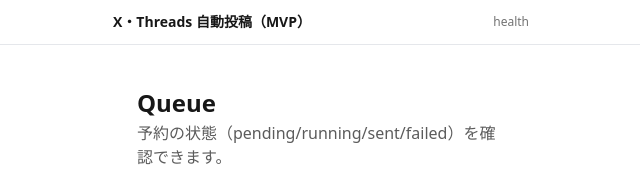
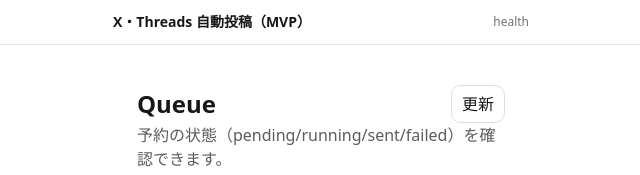
Before and after one commit to TT-03/X-Threads-, a Next.js app: page /queue in a window 1280 px wide. Shown: the top 175 px of the page, without its empty margins (319-959 px from the left). Built offline with nearby package versions, Linux system fonts and the light colour scheme; no server answers.

Commit message:
Update page.tsx

```diff
--- a/app/(app)/queue/page.tsx
+++ b/app/(app)/queue/page.tsx
@@ -68,7 +68,23 @@ export default function QueuePage() {
 
   return (
     <main style={{ padding: 24, maxWidth: 900, margin: "0 auto" }}>
-      <h1 style={{ fontSize: 24, fontWeight: 700 }}>Queue</h1>
+      <div style={{ display: "flex", alignItems: "center", justifyContent: "space-between", gap: 12 }}>
+  <h1 style={{ fontSize: 24, fontWeight: 700, margin: 0 }}>Queue</h1>
+
+  <button
+    onClick={() => location.reload()}
+    style={{
+      padding: "6px 10px",
+      border: "1px solid #ddd",
+      borderRadius: 10,
+      background: "white",
+      cursor: "pointer",
+    }}
+  >
+    更新
+  </button>
+</div>
+
       <p style={{ opacity: 0.7 }}>予約の状態（pending/running/sent/failed）を確認できます。</p>
 
       {loading ? <div style={{ marginTop: 16, opacity: 0.7 }}>Loading…</div> : null}
```
